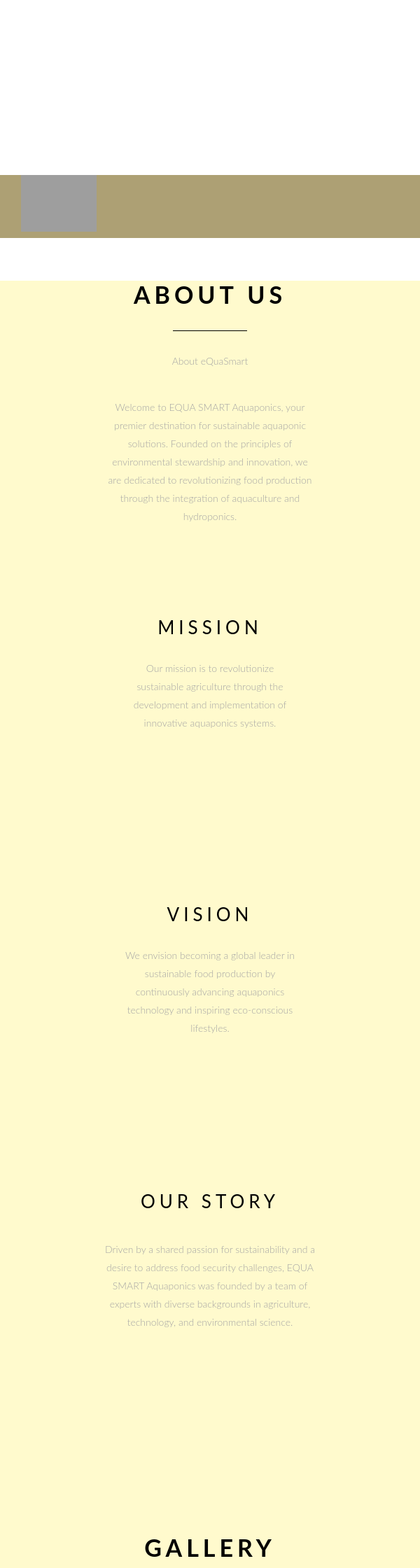
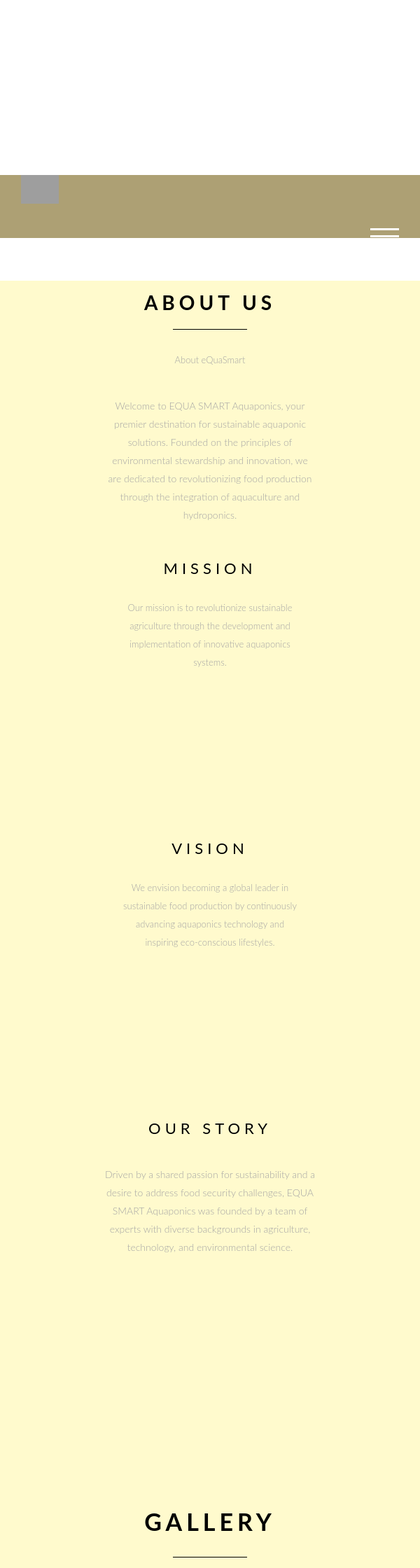
Before and after one commit to markplnivo/equasmart, a PHP site: page / in a window 600 px wide. Shown: the part 550-2790 px from the top of the page at 70% size. Run offline with PHP 8.4, Linux system fonts and the light colour scheme; grey boxes are pictures that could not be loaded.

Commit message:
updatedindexforPWA

```diff
--- a/html/index.php
+++ b/html/index.php
@@ -1037,6 +1114,31 @@ textarea{
   height:100%;
 }
 
+.about-us h1 {
+    font-size: 28px; /* Reduce heading size */
+    margin-top: 80px;
+    }
+
+.about-us h2 {
+    font-size: 22px; /* Smaller subheadings */
+    margin-bottom: 15px;
+    }
+
+.about-us .column-one,
+.about-us .column-two,
+.about-us .column-three {
+  width: 100%; /* Full width for columns */
+  margin-bottom: 40px; /* Reduce bottom margin */
+  float: none; /* Remove floating for stacking */
+  text-align: center; /* Center-align text */
+  margin: 0 auto;
+  }
+
+.about-us p {
+    font-size: 13px; /* Slightly smaller text */
+    argin: 10px 20px; /* Add horizontal padding */
+    }
+
 .start-page, .start-page .opacity{
   height:100%;
 }
@@ -1051,6 +1153,46 @@ h1 {
 
 .about-us h1 {
   margin-top:0;
+}
+
+.grid li {
+  width: 45%; /* Adjust the width for smaller screens */
+  margin: 10px 5%; /* Add space between items */
+}
+
+.about-us .content {
+  max-width: 600px; /* Narrower width for tablets */
+  padding: 15px; /* Reduce padding */
+}
+
+.about-us h1 {
+  font-size: 28px; /* Reduce heading size */
+}
+
+.about-us h2 {
+  font-size: 22px; /* Reduce subheading size */
+}
+
+.about-us p {
+  font-size: 13px; /* Slightly smaller text */
+}
+
+.about-us hr {
+        width: 106px; /* Keep the line width smaller for smaller screens */
+        margin: 20px auto; /* Center the line horizontally */
+        background-color: black;
+        height: 1px;
+        border: none;
+        position: relative;
+}
+
+.about-us .subtitle {
+        display: flex;
+        justify-content: center;
+        align-items: center;
+        margin-top: -10px; /* Adjust this value to move the text onto the line */
+        font-size: 14px;
+        color: #a4a4a4;
 }
 
 .about-us .content{
@@ -1097,6 +1239,12 @@ h1 {
   width:300px;
   text-align:center;
   margin-top:60px;
+}
+
+.video-background{
+  height: 100%;
+  width: auto;
+  object-fit: cover;
 }
 
 .contact .content .contact-text {
@@ -1362,7 +1510,7 @@ video#coverVideo {
     <!-- section menu mobile -->
     <section class="menu-media">
         <div class="menu-content">
-            <div><img src="imag/logos.png" alt="" style="width: 20%;"></div>
+            <div><img src="imag/logos.png" alt="" style="width: 10%; align-items: center;"></div>
             <div class="icon"><a href="#"><img src="img/icons/menu-media.png"/></a></div>
         </div>
     </section>
@@ -1459,5 +1607,20 @@ video#coverVideo {
 <script src="js/jquery.parallax.js"></script> <!-- jQuery Parallax -->
 <script src="js/script.js"></script> <!-- All script -->
 
+<script>
+  // JavaScript to randomize the transition time
+  window.addEventListener('load', () => {
+    const preloader = document.querySelector('.preloader');
+    // Random transition time between 1 and 5 seconds
+    const randomTransitionTime = (Math.random() * 4 + 1).toFixed(2); // 1-5 seconds
+    preloader.style.transition = `opacity ${randomTransitionTime}s ease`;
+
+    preloader.style.opacity = '0';
+    setTimeout(() => {
+      preloader.style.display = 'none';
+    }, randomTransitionTime * 1000); // convert to milliseconds
+  });
+</script>
+
 </body>
 </html>
```
Also changed, not shown: other parts of html/index.php (+98 -21 lines). Lines whose indentation alone changed are shown as unchanged.
